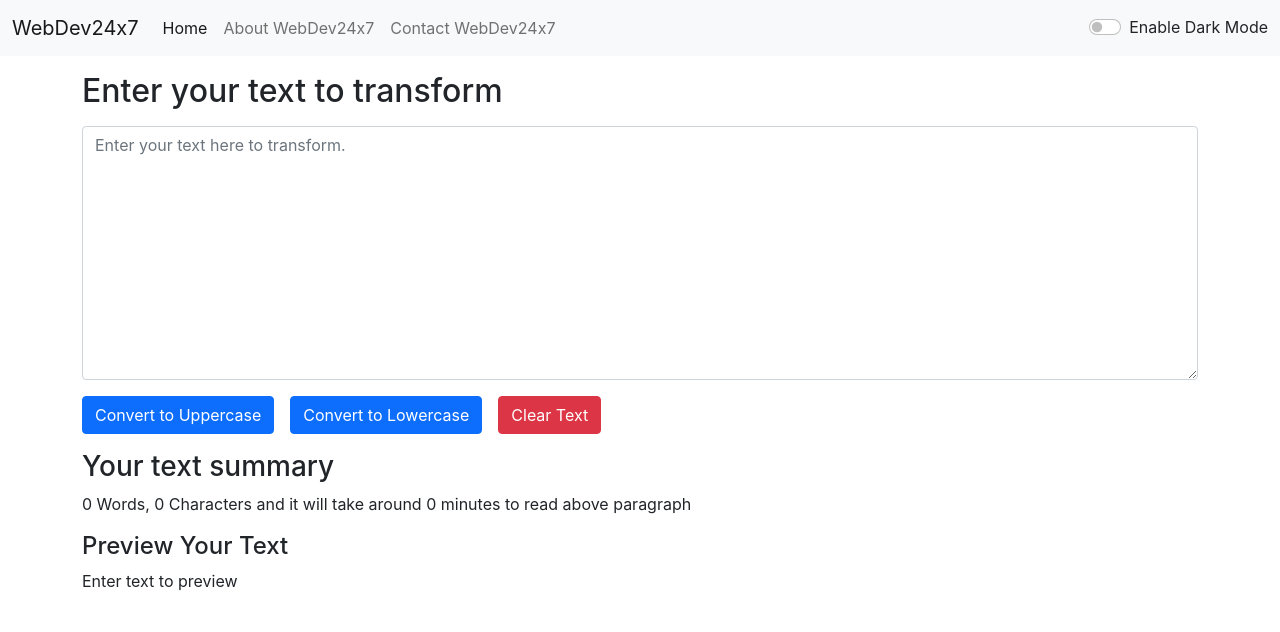
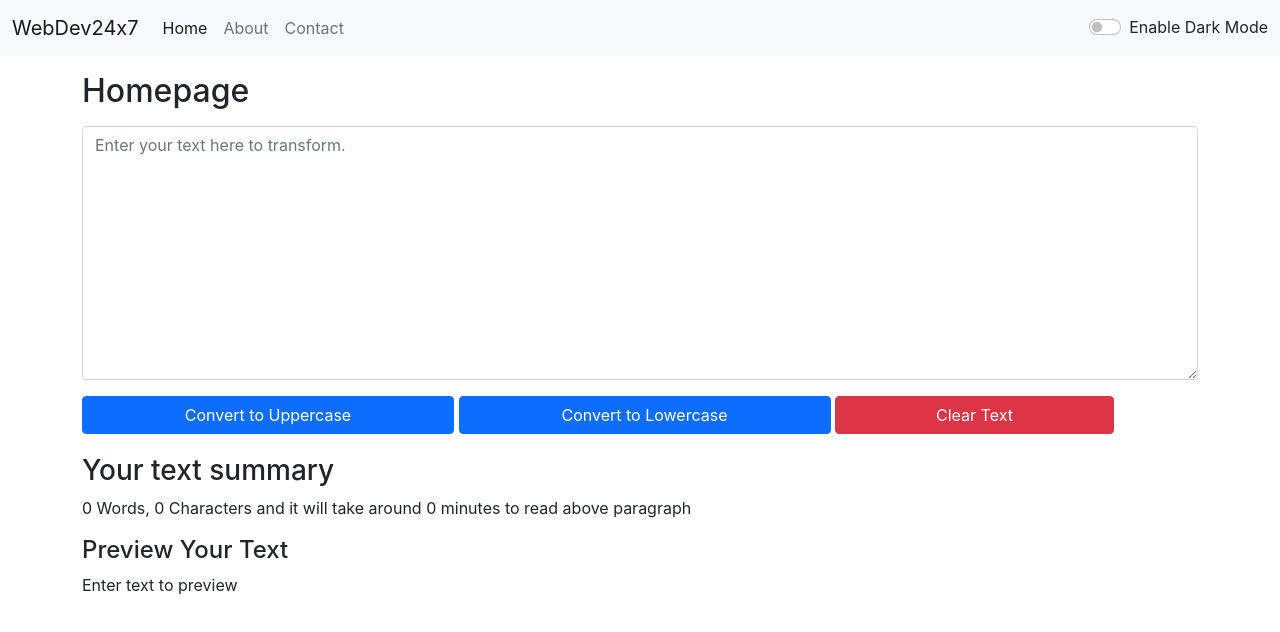
Before and after one commit to rajatAvianWE/textutils, a React (Create React App) app: page / in a window 1280 px wide. Shown: the top 632 px of the page. Built offline with nearby package versions, Linux system fonts and the light colour scheme.

Commit message:
added reactrouterdom v6

```diff
--- a/package.json
+++ b/package.json
@@ -9,7 +9,7 @@
     "prop-types": "^15.8.1",
     "react": "^18.2.0",
     "react-dom": "^18.2.0",
-    "react-scripts": "5.0.1",
+    "react-scripts": "^5.0.1",
     "web-vitals": "^2.1.4"
   },
   "scripts": {
@@ -35,5 +35,8 @@
       "last 1 firefox version",
       "last 1 safari version"
     ]
+  },
+  "devDependencies": {
+    "react-router-dom": "^6.22.3"
   }
 }
--- a/src/App.js
+++ b/src/App.js
@@ -3,6 +3,8 @@ import './App.css';
 import Navbar from './components/Navbar';
 import TextForm from './components/TextForm';
 import Alert from './components/Alert';
+import About from './components/About';
+import { BrowserRouter as Router, Routes, Route } from 'react-router-dom';
 
 function App() {
   const [mode, setMode] = useState("light");
@@ -31,13 +33,19 @@ function App() {
   }
 
   return (
-    <>
-      <Navbar title="WebDev24x7" home="Home" about="About WebDev24x7" contact="Contact WebDev24x7" mode={mode} handleMode={handleMode} />
+    <Router>
+      <Navbar title="WebDev24x7" home="Home" about="About" contact="Contact" mode={mode} handleMode={handleMode} />
       <div className="container">
         <Alert alert={alert} />
-        <TextForm label="Enter your text to transform" handleAlert={handleAlert}/>
+        <Routes>
+          <Route path="*" element={<TextForm label="Homepage" handleAlert={handleAlert} />} />
+          <Route path="/about" element={<About />} />
+          <Route path="/contact" element={<TextForm label="Contact Us" handleAlert={handleAlert}/>} />
+        </Routes>
+
+        {/* <TextForm label="Enter your text to transform" handleAlert={handleAlert}/> */}
       </div>
-    </>
+    </Router>
   );
 }
 
--- a/src/components/About.js
+++ b/src/components/About.js
@@ -3,7 +3,7 @@ import React from 'react'
 export default function About() {
   return (
     <div className="container">
-        <div className="accordion" id="accordionExample">
+        <div className="accordion mt-3" id="accordionExample">
             <div className="accordion-item">
                 <h2 className="accordion-header" id="headingOne">
                     <button className="accordion-button" type="button" data-bs-toggle="collapse" data-bs-target="#collapseOne" aria-expanded="true" aria-controls="collapseOne">
@@ -42,5 +42,5 @@ export default function About() {
             </div>
         </div>
     </div>
-  )
+  );
 }
--- a/src/components/Alert.js
+++ b/src/components/Alert.js
@@ -6,7 +6,7 @@ export default function Alert(props) {
     }
 
     return (
-        props.alert && <div class={`alert alert-${props.alert.type} alert-dismissible fade show mt-3`} role="alert">
+        props.alert && <div className={`alert alert-${props.alert.type} alert-dismissible fade show mt-3`} role="alert">
             <strong>{capitalize(props.alert.type)}!</strong> {props.alert.msg}
         </div>
     );
--- a/src/components/Navbar.js
+++ b/src/components/Navbar.js
@@ -1,33 +1,36 @@
 import React from 'react'
 import PropTypes from 'prop-types'
+import { Link } from 'react-router-dom';
 
 export default  function Navbar(props){
     return(
+        <>
             <nav className={`navbar navbar-expand-lg navbar-${props.mode} bg-${props.mode}`}>
                 <div className="container-fluid">
-                <a className="navbar-brand" href="/">{props.title}</a>
+                    <Link className="navbar-brand" to="/">{props.title}</Link>
                     <button className="navbar-toggler" type="button" data-bs-toggle="collapse" data-bs-target="#navbarSupportedContent" aria-controls="navbarSupportedContent" aria-expanded="false" aria-label="Toggle navigation">
                         <span className="navbar-toggler-icon"></span>
                     </button>
                     <div className="collapse navbar-collapse" id="navbarSupportedContent">
                         <ul className="navbar-nav me-auto mb-2 mb-lg-0">
                             <li className="nav-item">
-                            <a className="nav-link active" aria-current="page" href="/">{props.home}</a>
+                                <Link className="nav-link active" aria-current="page" to="/">{props.home}</Link>
                             </li>
                             <li className="nav-item">
-                            <a className="nav-link" href="/">{props.about}</a>
+                                <Link className="nav-link" to="/about">{props.about}</Link>
                             </li>
                             <li className="nav-item">
-                            <a className="nav-link" href="/">{props.contact}</a>
+                                <Link className="nav-link" to="/contact">{props.contact}</Link>
                             </li>
                         </ul>
-                    <div class={`form-check form-switch text-${props.mode === 'light' ? 'dark' : 'light'}`}>
+                        <div className={`form-check form-switch text-${props.mode === 'light' ? 'dark' : 'light'}`}>
                             <input className="form-check-input" type="checkbox" onClick={props.handleMode} role="switch" id="darkMode" />
                             <label className="form-check-label" htmlFor="darkMode">Enable Dark Mode</label>
                         </div>
                     </div>
                 </div>
             </nav>
+        </>
     );
 }
 
--- a/src/components/TextForm.js
+++ b/src/components/TextForm.js
@@ -2,21 +2,37 @@ import React, {useState} from 'react'
 
 export default function TextForm(props) {
     const handleUpClick = ()=>{
+        if (text.trim() === "") {
+            props.handleAlert("Text is empty!", "warning");
+            return;
+        }
+
         let newText = text.toUpperCase();
         setText(newText);
         props.handleAlert("Text converted to Uppercase!", "success");
     }
 
     const handleLoClick = ()=>{
+        if (text.trim() === "") {
+            props.handleAlert("Text is empty!", "warning");
+            return;
+        }
+
         let newText = text.toLowerCase();
         setText(newText);
         props.handleAlert("Text converted to Lowercase!", "success");
     }
 
     const handleClearText = ()=>{
+        if (text.trim() === "") {
+            props.handleAlert("Text is empty!", "warning");
+            return;
+        }
+
         let newText = '';
         setText(newText);
         props.handleAlert("Text cleared from textbox!", "success");
+        setWordCount(0);
     }
 
     const handleUpOnChange= (i)=>{
@@ -41,9 +57,9 @@ export default function TextForm(props) {
                 <h2 className="form-label mb-3">{props.label}</h2>
                 <textarea className="form-control" value={text} onChange={handleUpOnChange} id="textBox" rows="10" placeholder="Enter your text here to transform."></textarea>
             </div>
-            <button className='btn btn-primary' onClick={handleUpClick}>Convert to Uppercase</button>
-            <button className='btn btn-primary mx-3' onClick={handleLoClick}>Convert to Lowercase</button>
-            <button className='btn btn-danger' onClick={handleClearText}>Clear Text</button>
+            <button className='btn btn-primary col-lg-4 col-md-4 col-12 mb-1' onClick={handleUpClick}>Convert to Uppercase</button>&nbsp;
+            <button className='btn btn-primary col-lg-4 col-md-4 col-12 mb-1' onClick={handleLoClick}>Convert to Lowercase</button>&nbsp;
+            <button className='btn btn-danger col-lg-3 col-md-3 col-12 mb-1' onClick={handleClearText}>Clear Text</button>
             <div className="row my-3">
                 <h3>Your text summary</h3>
                 <p>{wordCount} Words, {text.length} Characters and it will take around { parseFloat((0.008 * wordCount).toFixed(1)) } minutes to read above paragraph</p>
```
Also changed, not shown: 1 other file (tests, documents, lock files or other folders). Lines whose indentation alone changed are shown as unchanged.
